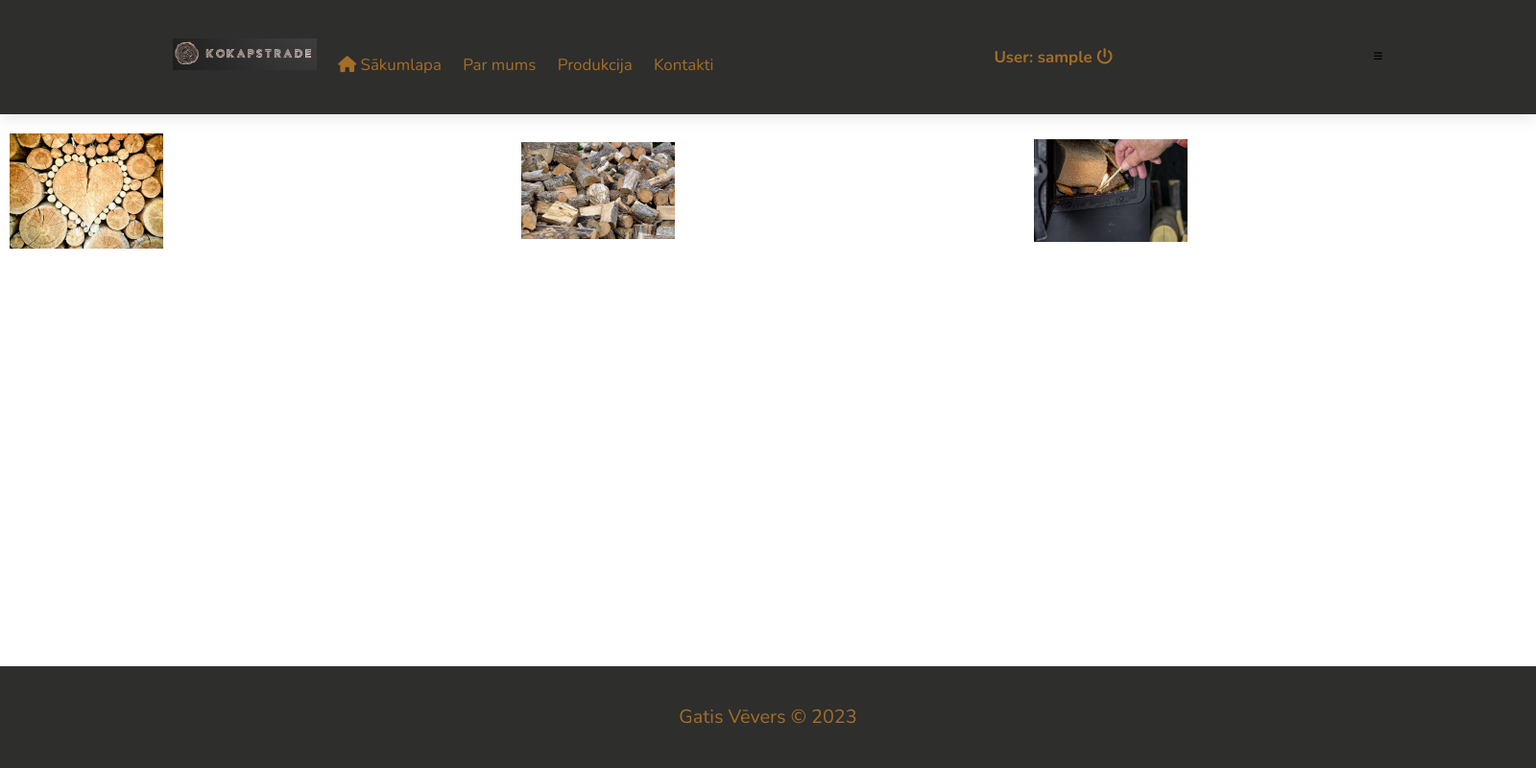
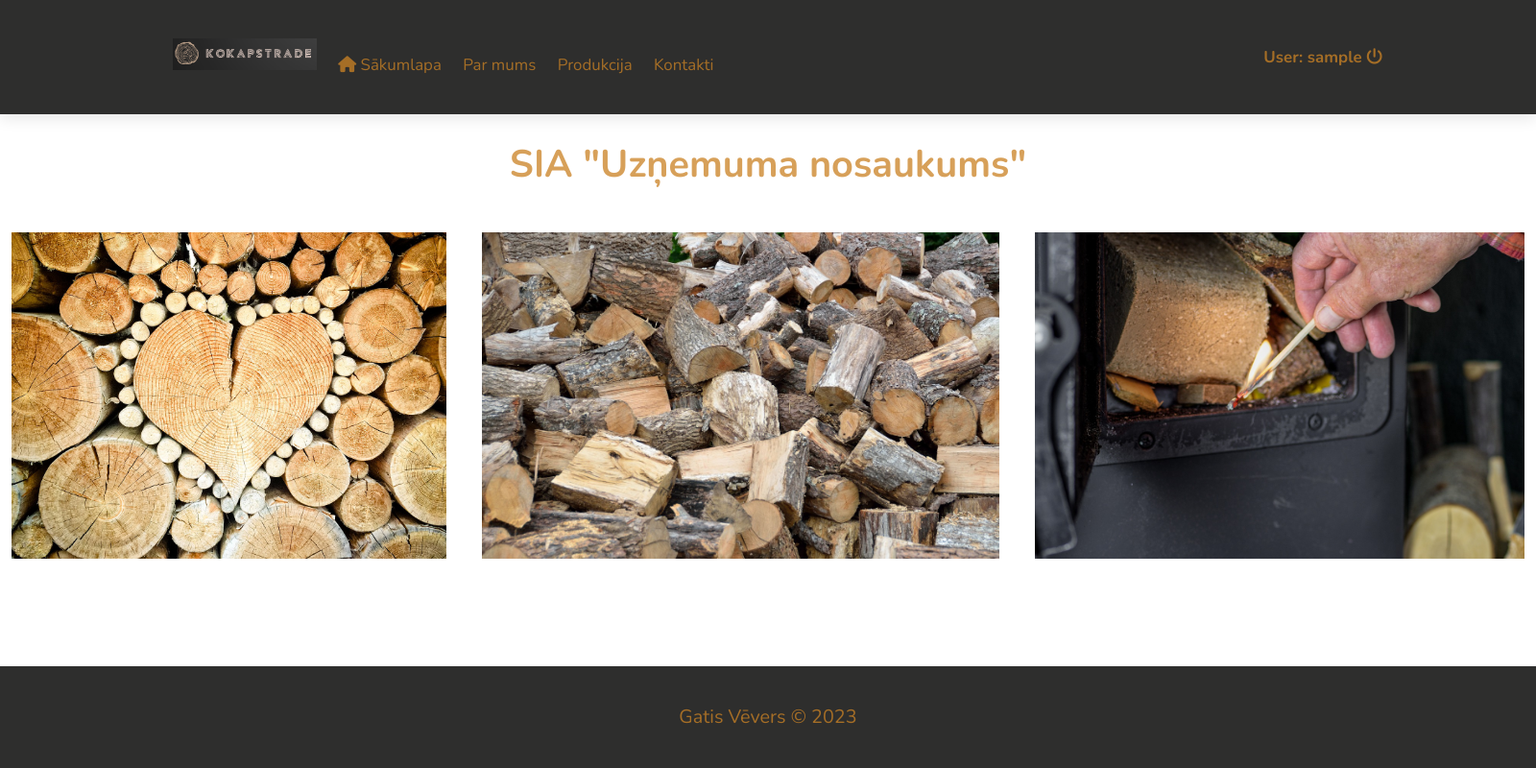
Before and after one commit to TweetLV/Vevers_Kokapstrades_Uznemums, a PHP site: page /PHP-HTML/index.php in a window 1600 px wide. Shown: the whole page at 96% size. Run offline with PHP 8.4, Linux system fonts and the light colour scheme; the visitor is signed in with stand-in values (Sample User, id 1); data that the repository does not hold is empty.

Commit message:
sakumlapas izmaiņas

```diff
--- a/CSS/main.css
+++ b/CSS/main.css
@@ -48,8 +48,9 @@ section{
 }
 
 h1{
+    margin-top: 2.5rem;
     text-align: center;
-    padding-bottom: 3rem;
+    padding-bottom: 1rem;
     font-size: 4rem;
     color:var(--main-color);
 }
@@ -104,13 +105,12 @@ footer{
 
 .rinda {
     display: flex;
-    justify-content: center;
-    align-items: center;
-    margin: 20px 0;
+    justify-content: space-between;
   }
 
-  .rinda img {
-    width: 30%;
-    height: auto;
-    margin: 0 10px;
+ .rinda img{
+    align-items: center;
+    height: 340px;
+    margin: 0px 12px 12px 12px ;
+    flex-basis: calc(33.3% - 24px); /* adjust width to fit 3 images in a row */
   }
--- a/PHP-HTML/header.php
+++ b/PHP-HTML/header.php
@@ -42,5 +42,5 @@
         ?>
         </b> <i class="fas fa-power-off"></i></a>
     </nav>
-    <div id="menu-btn" class="fas fa-bars"></div>
+
              </header>
--- a/PHP-HTML/index.php
+++ b/PHP-HTML/index.php
@@ -4,21 +4,16 @@ require "header.php";
 
 if(isset($_SESSION['username'])){
 ?>
+<div class="nosaukums">
+  <h1>SIA "Uzņemuma nosaukums"<h1>
+</div>
 <div class="rinda">
-  <a href="kokmateriali.php">
-    <img src="../Atteli/sakums2.jpg" alt="Image 1">
-  </a>
-  <a href="zagmateriali.php">
-    <img src="../Atteli/sakums3.jpg" alt="Image 2">
-  </a>
-  <a href="kurinamais.php">
-    <img src="../Atteli/sakums1.jpg" alt="Image 3">
-  </a>
+ <a href="kokmateriali.php"> <img class="bilde" src="../Atteli/sakums2.jpg"></a>
+ <a href="zagmateriali.php"> <img class="bilde" src="../Atteli/sakums3.jpg"></a>
+ <a href="kurinamais.php"> <img class="bilde" src="../Atteli/sakums1.jpg"></a>
 </div>
-
 <?php
 }else{
-
     header("Refresh:0; url=login.php");
 }
 
```
